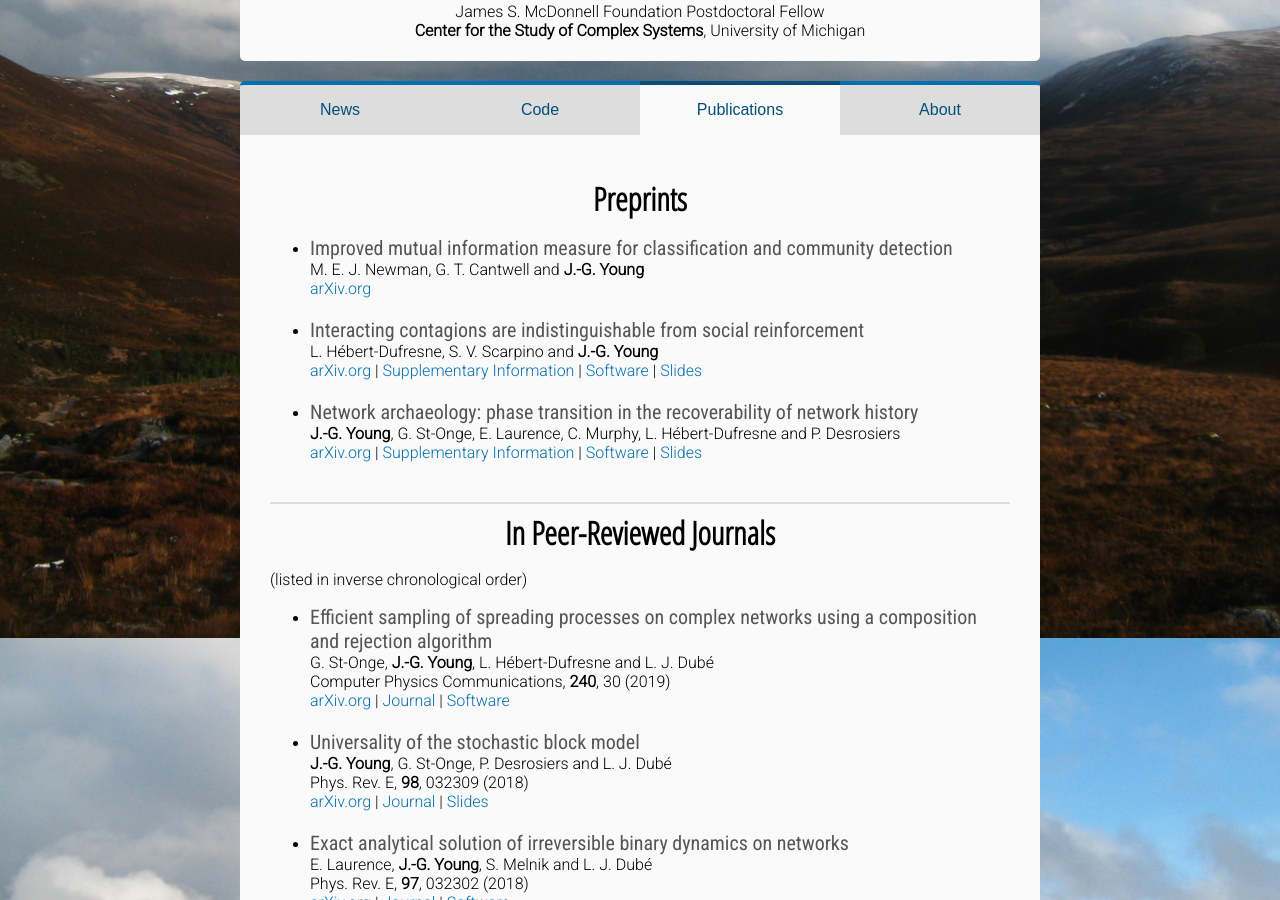
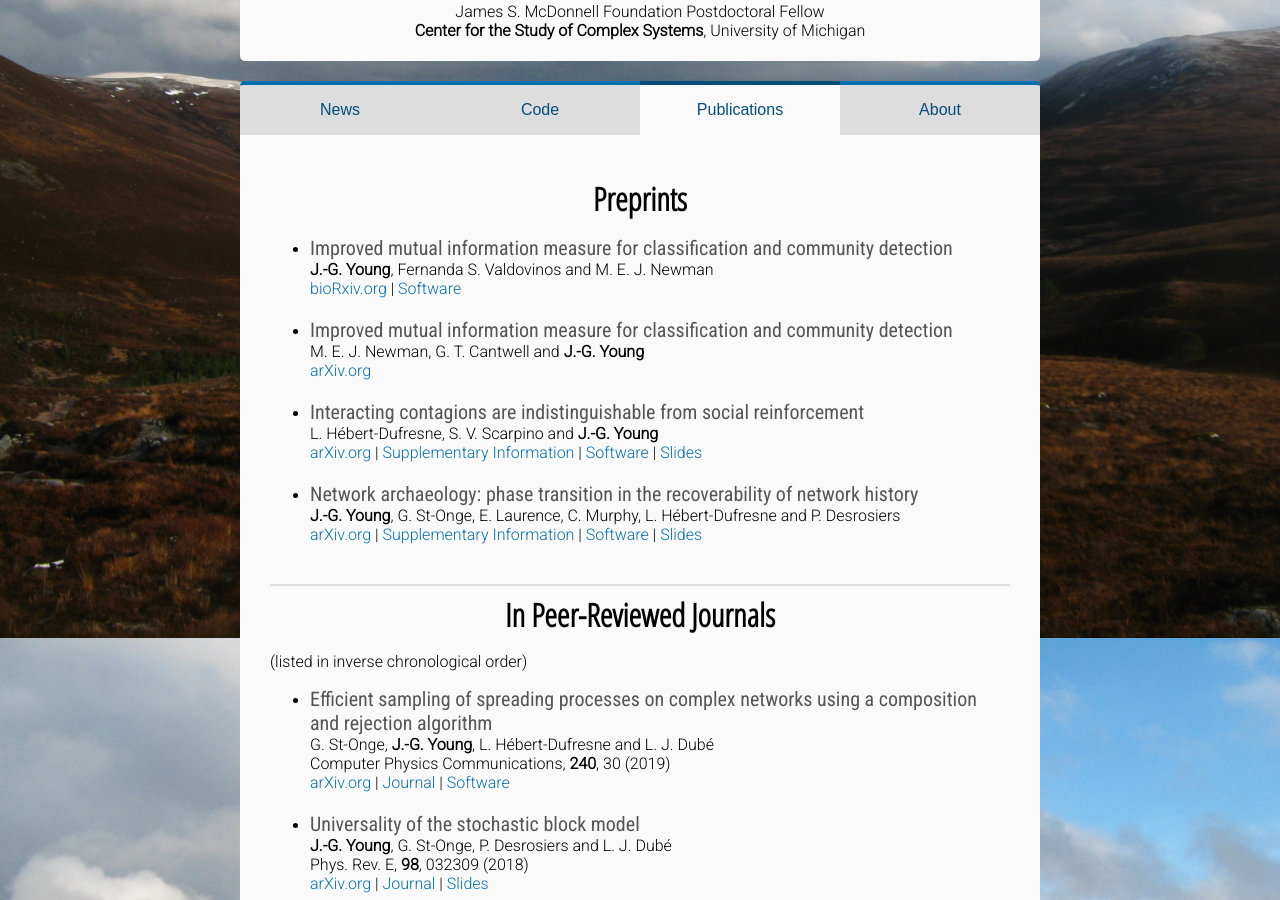
Before and after one commit to jg-you/jg-you.github.io, a Jekyll site: the page built from publications.md, in a window 1280 px wide and 900 px high, scrolled down 322 px. Built offline with Jekyll 4.4.1, drawn with Linux system fonts in a browser that asks for light colours; some web fonts are replaced; comment, search, counter and statistics services are not loaded.

Commit message:
Update publications.md

```diff
--- a/publications.md
+++ b/publications.md
@@ -5,6 +5,11 @@ title: Publications
 
 <span id="nav-preprints"></span>
 ## Preprints
+
+
+* <span class="pub-title">Improved mutual information measure for classification and community detection</span><br/>
+**J.-G. Young**, Fernanda S. Valdovinos and M. E. J. Newman <br/>
+[bioRxiv.org](https://www.biorxiv.org/content/10.1101/754077v1) |  [Software](https://github.com/jg-you/plant-pollinator-inference)
 
 * <span class="pub-title">Improved mutual information measure for classification and community detection</span><br/>
 M. E. J. Newman, G. T. Cantwell and **J.-G. Young** <br/>
```
